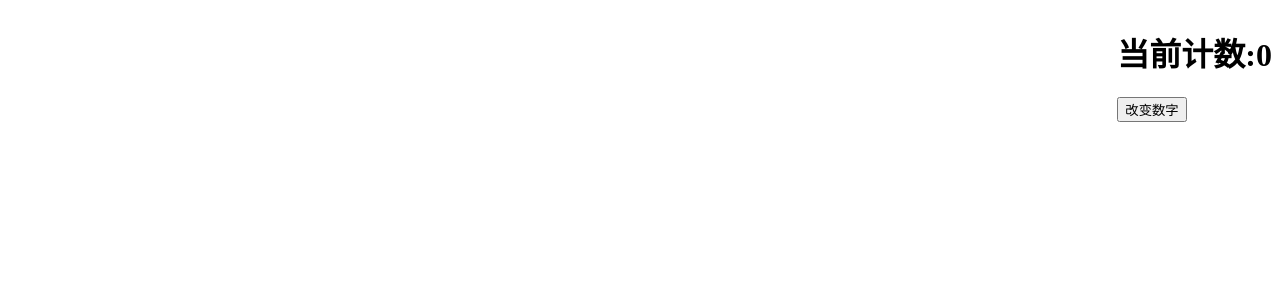
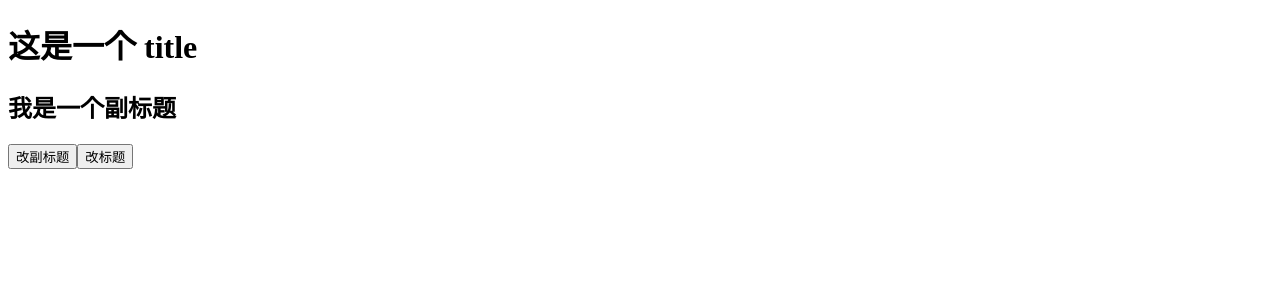
Before and after one commit to rx-app/react-hooks, a React (Create React App) app: page / in a window 1280 px wide. Shown: the top 300 px of the page. Built offline with nearby package versions, Linux system fonts and the light colour scheme.

Commit message:
react.memo缓存纯函数组件

```diff
--- a/src/App.js
+++ b/src/App.js
@@ -1,51 +1,30 @@
-import React, { Component} from "react";
-import './app.css'
+import React, { useState } from "react";
 // 子组件
-export default class App extends Component {
-  constructor(props){
-    super(props)
-    this.state = {
-      count:0
-    }
-  }
-  componentDidUpdate(){
+function Childs(props) {
+  console.log("子组件渲染了");
+  return (
+    <>
+      <button onClick={props.onClick}>改标题</button>
+      <h1>{props.name}</h1>
+    </>
+  );
+}
+// const Child = React.memo(Childs);
 
-    console.log(this.state.count)
-  }
-  componentDidMount(){
-    document.body.addEventListener('click', this.changeVal, false);
-  }
-  changeVal = () => {
-      this.setState({
-        count: 3
-      })
-      console.log(this.state.count) // 3
-      //这个地方会log两次3，说明事件被绑定了2次，这个怎么理解呢？？？
-  }
-  changeCount(){
-    let obj = {
-        a: 100,
-        b: [100, 200, 300],
-        c: {
-          x: 10
-        },
-        d: /^\d+$/,
-        e: () =>{
-          return 1
-        },
-        f:3,
-        g:undefined,
-        h:new Date()
-    }
-    let f = JSON.parse( JSON.stringify(obj) )
-    console.log(f)
-  }
-  render(){
-    return (
-      <div className="dv">
-        <h1>当前计数:{this.state.count}</h1>
-        <button onClick={()=>{ this.changeCount() }}>改变数字</button>
-      </div>
-    )
-  }
+
+export default function App() {
+  const [title, setTitle] = useState("这是一个 title");
+  const [subtitle, setSubtitle] = useState("我是一个副标题");
+  const callback = () => {
+    setTitle("标题改变了");
+  };
+  return (
+    <div className="App">
+      <h1>{title}</h1>
+      <h2>{subtitle}</h2>
+      <button onClick={() => setSubtitle("副标题改变了")}>改副标题</button>
+      <Childs  />
+      {/* 如果不使用react.memo 这个组件即使不接受任何props，只要父组件重新渲染，这个组件就会自动渲染 */}
+    </div>
+  );
 }
```
